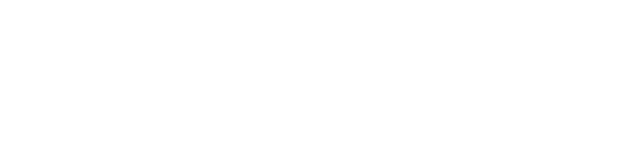
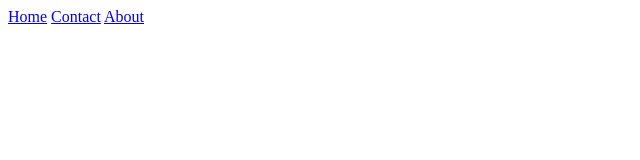
Before and after one commit to Vierbytes/version-control-simulation-Vierbytes, a plain HTML site: page index.html in a window 1280 px wide. Shown: the whole page, without its empty margins (0-640 px from the left). Drawn offline with Linux system fonts and the light colour scheme.

Commit message:
Added header section to index.html

```diff
--- a/index.html
+++ b/index.html
@@ -6,6 +6,13 @@
     <title>Document</title>
 </head>
 <body>
+    <header>
+        <nav>
+            <a href="#">Home</a>
+            <a href="#">Contact</a>
+            <a href="#">About</a>
+        </nav>
+    </header>
 
 </body>
 </html>
```
